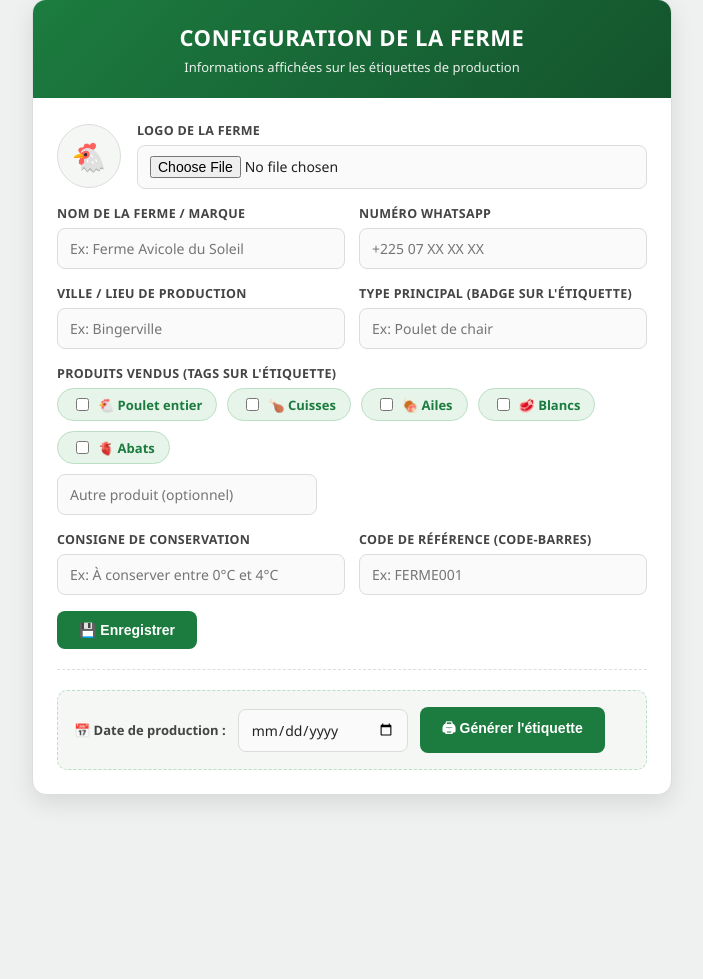
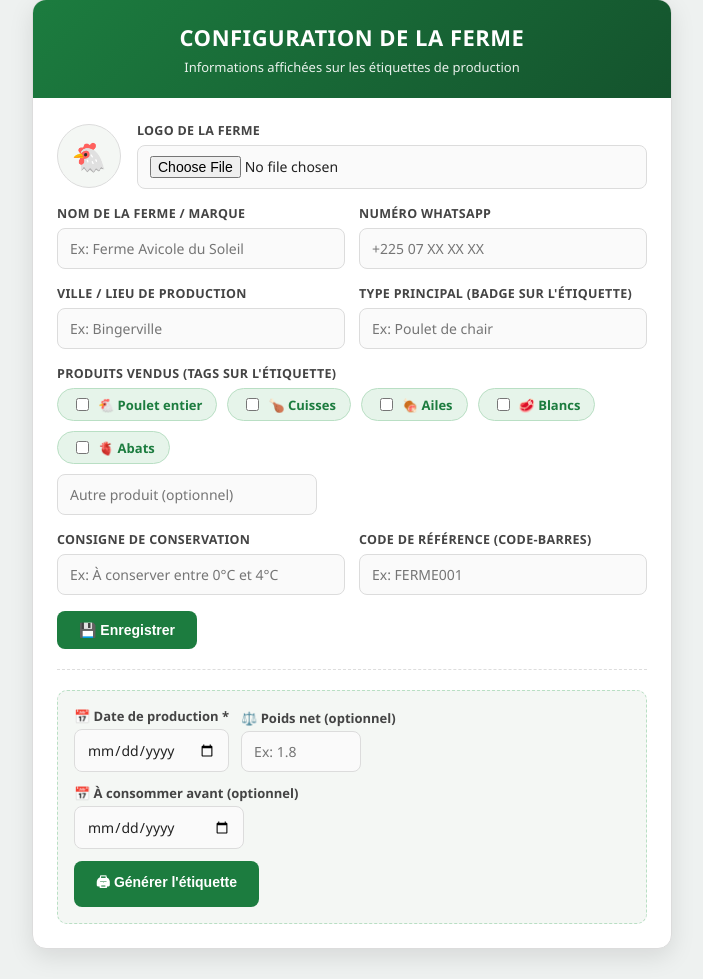
Before and after one commit to Abdoul79/saas-pos, a Python web app: template templates/admin/ferme_index.html in a window 1280 px wide. Shown: the part 69-1048 px from the top of the page, without its empty margins (288-991 px from the left). Before the commit the page ends 872 px from the top, so only its background shows below. Run offline with Jinja, Linux system fonts and the light colour scheme; the template is opened without the code that fills it, so the values that code supplies are empty.

Commit message:
add expiration and kg

```diff
--- a/templates/admin/ferme_index.html
+++ b/templates/admin/ferme_index.html
@@ -152,10 +152,22 @@
 
       <div class="separator"></div>
 
-      <form action="{{ url_for('super_admin.ferme_etiquette') }}" method="GET" target="_blank" class="print-box">
-        <label>📅 Date de production :</label>
-        <input class="form-control" type="date" name="date" style="max-width:170px;" required>
-        <button type="submit" class="btn btn-primary">🖨 Générer l'étiquette</button>
+        <form action="{{ url_for('super_admin.ferme_etiquette') }}" method="GET" target="_blank" class="print-box" style="flex-direction:column;align-items:stretch;gap:12px;">
+        <div style="display:flex;gap:12px;flex-wrap:wrap;align-items:end;">
+          <div>
+            <label style="display:block;margin-bottom:4px;">📅 Date de production *</label>
+            <input class="form-control" type="date" name="date" style="max-width:170px;" required>
+          </div>
+          <div>
+            <label style="display:block;margin-bottom:4px;">⚖️ Poids net (optionnel)</label>
+            <input class="form-control" type="text" name="poids" placeholder="Ex: 1.8" style="max-width:120px;">
+          </div>
+          <div>
+            <label style="display:block;margin-bottom:4px;">📅 À consommer avant (optionnel)</label>
+            <input class="form-control" type="date" name="date_expiration" style="max-width:170px;">
+          </div>
+        </div>
+        <button type="submit" class="btn btn-primary" style="align-self:flex-start;">🖨 Générer l'étiquette</button>
       </form>
     </div>
   </div>
```
Also changed, not shown: app/routes/super_admin.py (+14 -1 lines), templates/admin/etiquette_ferme.html (+8 -3 lines).
